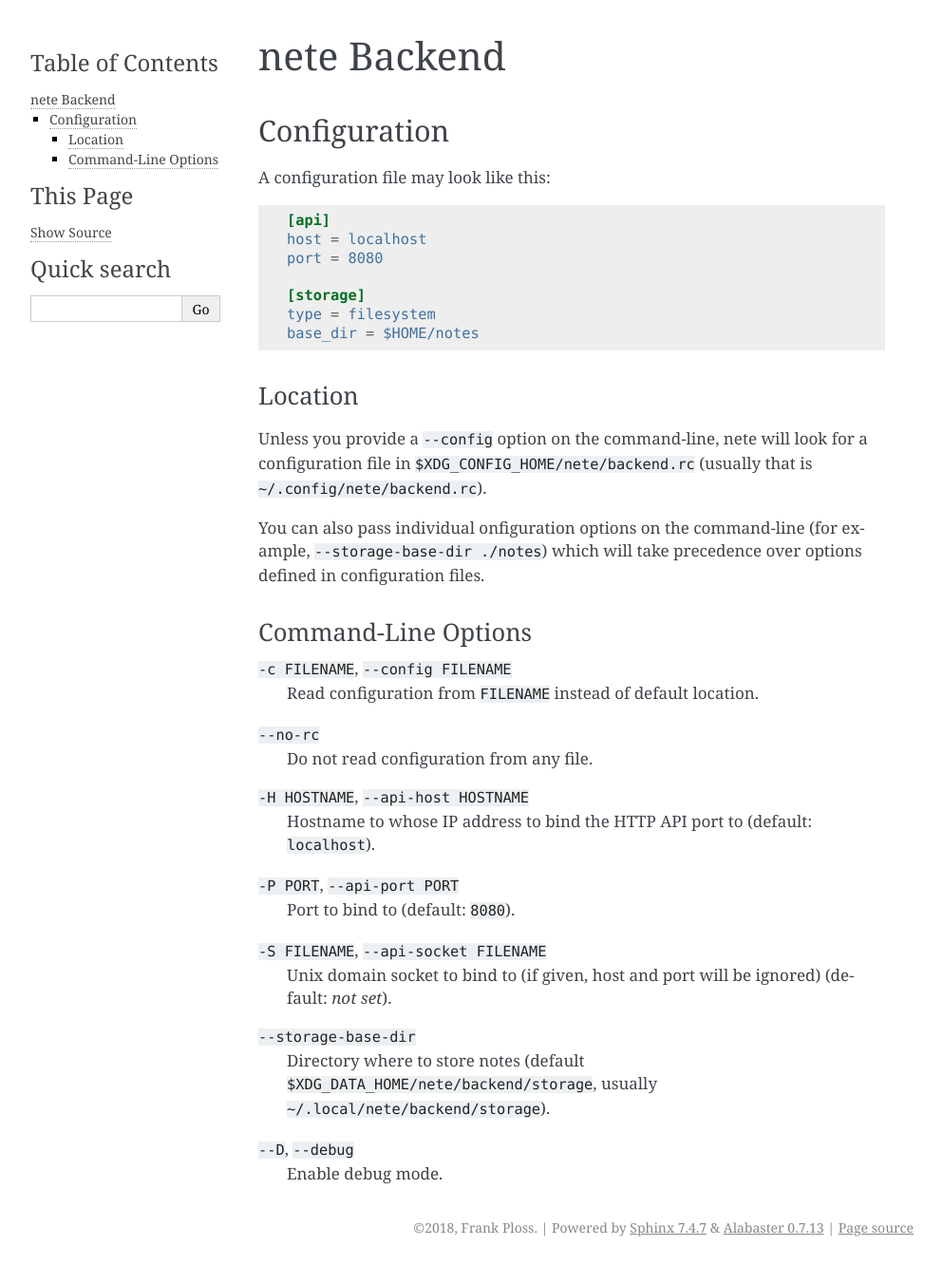
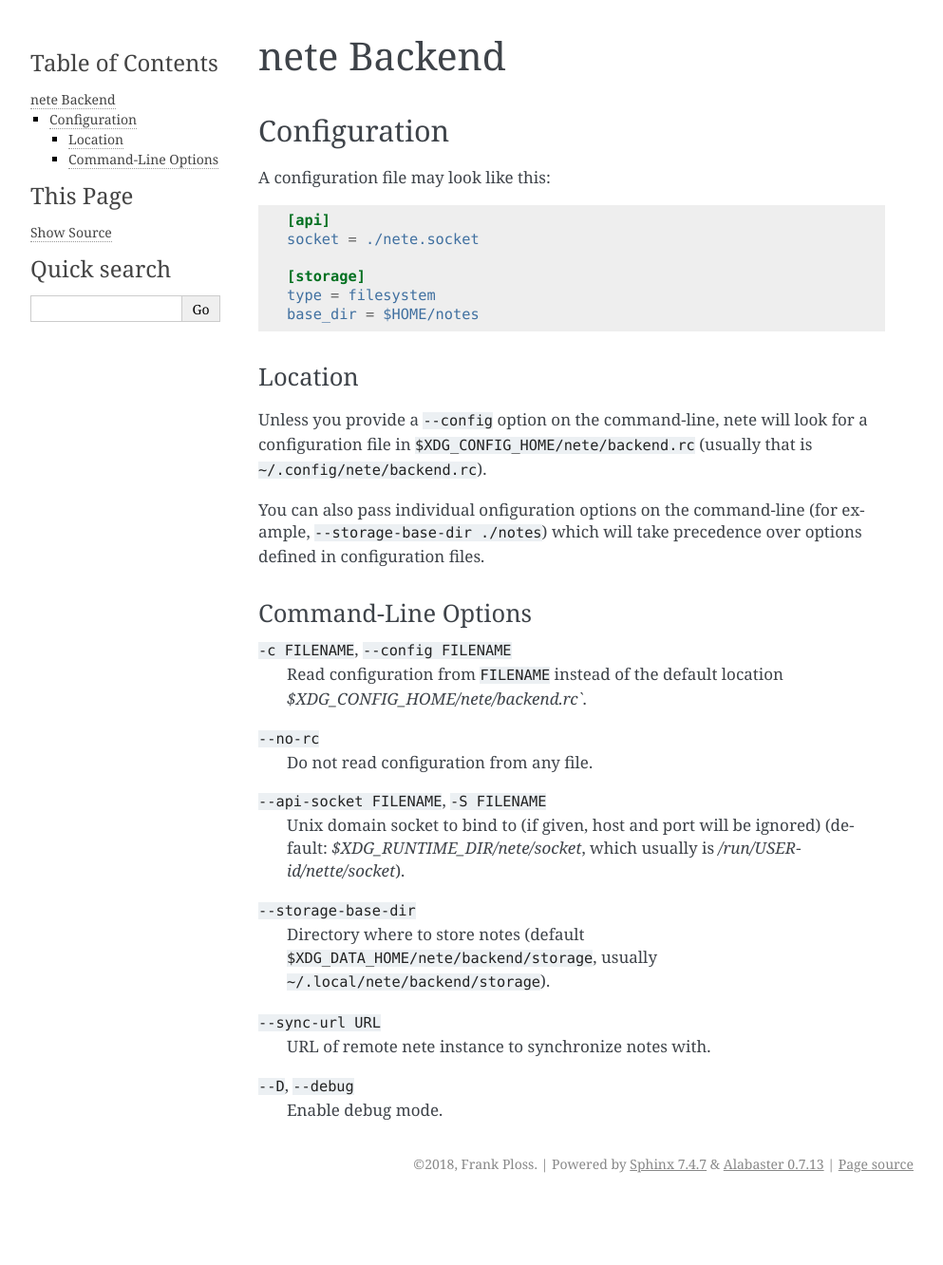
Before and after one commit to fqxp/nete, a Sphinx documentation site: the page built from docs/nete_backend.rst, in a window 1280 px wide. Shown: the whole page at 95% size, without its empty margins (148-1141 px from the left). Built offline with Sphinx 7.4.7, drawn with Linux system fonts in a browser that asks for light colours; after the commit the page ends 1265 px from its top, so only the background shows below that.

Commit message:
Remove support for TCP access
We don’t it because I realized that running an aiohttp server behind
e. g. nginx doesn’t require it to have a TCP port, but a unix domain
socket only (which is already supported).

See http://aiohttp.readthedocs.io/en/stable/deployment.html

```diff
--- a/docs/nete_backend.rst
+++ b/docs/nete_backend.rst
@@ -9,8 +9,7 @@ A configuration file may look like this:
 .. code-block:: ini
 
    [api]
-   host = localhost
-   port = 8080
+   socket = ./nete.socket
 
    [storage]
    type = filesystem
@@ -31,26 +30,24 @@ Command-Line Options
 ---------------------
 
 ``-c FILENAME``, ``--config FILENAME``
-  Read configuration from ``FILENAME`` instead of default location.
+  Read configuration from ``FILENAME`` instead of the default location
+  `$XDG_CONFIG_HOME/nete/backend.rc``.
 
 ``--no-rc``
   Do not read configuration from any file.
 
-``-H HOSTNAME``, ``--api-host HOSTNAME``
-  Hostname to whose IP address to bind the HTTP API port to (default:
-  ``localhost``).
-
-``-P PORT``, ``--api-port PORT``
-  Port to bind to (default: ``8080``).
-
-``-S FILENAME``, ``--api-socket FILENAME``
+``--api-socket FILENAME``, ``-S FILENAME``
   Unix domain socket to bind to (if given, host and port will be ignored)
-  (default: *not set*).
+  (default: `$XDG_RUNTIME_DIR/nete/socket`, which usually is
+  `/run/USER-id/nette/socket`).
 
 ``--storage-base-dir``
   Directory where to store notes (default
   ``$XDG_DATA_HOME/nete/backend/storage``, usually
   ``~/.local/nete/backend/storage``).
 
+``--sync-url URL``
+  URL of remote nete instance to synchronize notes with.
+
 ``--D``, ``--debug``
   Enable debug mode.
```
Also changed, not shown: 3 other files.
